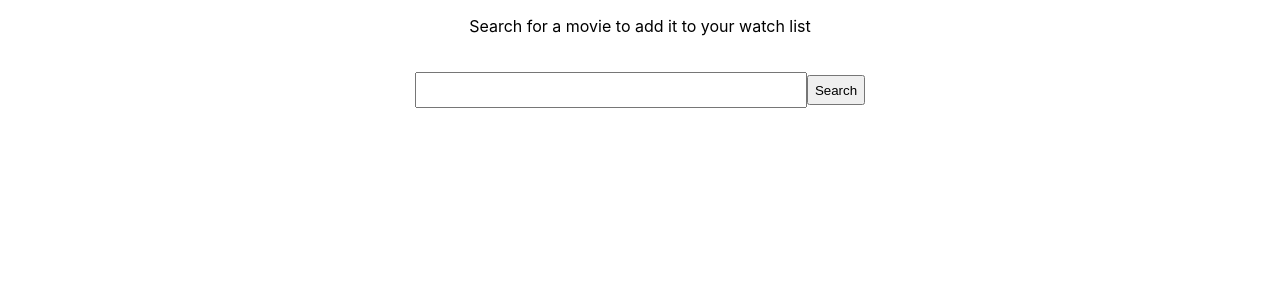
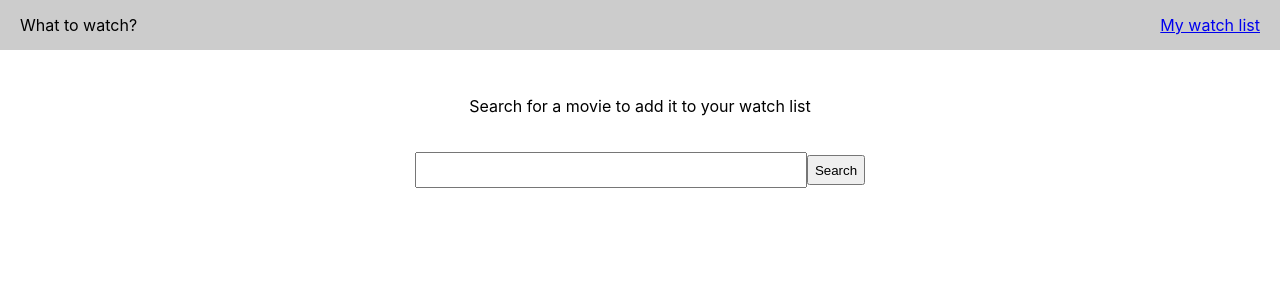
Before and after one commit to aaanx/movie-to-watch, a React (Create React App) app: page / in a window 1280 px wide. Shown: the top 300 px of the page. Built offline with nearby package versions, Linux system fonts and the light colour scheme.

Commit message:
ADD Router to navigate between pages

```diff
--- a/src/App.js
+++ b/src/App.js
@@ -1,8 +1,12 @@
 import React from 'react';
 import MovieSearch from "./components/MovieSearch/MovieSearch.js";
 import SearchList from "./components/SearchList/SearchList.js";
+import WatchList from "./components/WatchList/WatchList.js";
+import Navbar from "./components/Navbar/Navbar.js";
 import axios from 'axios';
 import './App.scss';
+import { BrowserRouter as Router, Switch, Route } from "react-router-dom";
+
 
 class App extends React.Component {
   constructor(props){
@@ -53,14 +57,22 @@
     //   return <div>Error: {error.message}</div>;
     // } else {
       return (
+        <Router>
         <div className="App">
-          <MovieSearch
-            movieName={this.state.movieName}
-            handleMovieChange={this.handleMovieChange}
-            handleSearch={this.handleSearch}
-          />
+          <Navbar/>
+          <Switch>
+            <Route path="/watch-list" exact component={WatchList}/>
+            <Route path="/">
+              <MovieSearch
+                movieName={this.state.movieName}
+                handleMovieChange={this.handleMovieChange}
+                handleSearch={this.handleSearch}
+              />
+            </Route>
+          </Switch>
           {isLoaded ? <SearchList movies={this.state.movies.results}/> : "" }
         </div>
+        </Router>
       );
     }
   }
```
